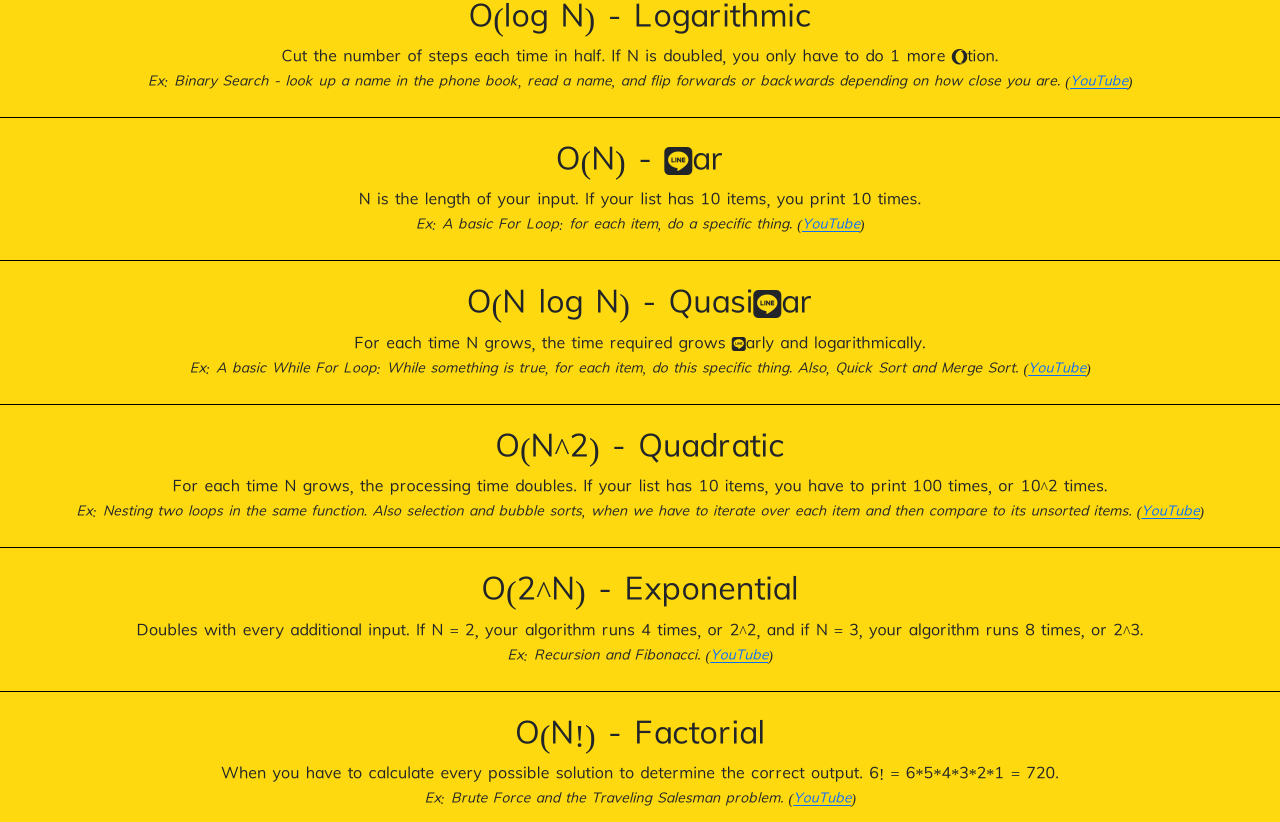
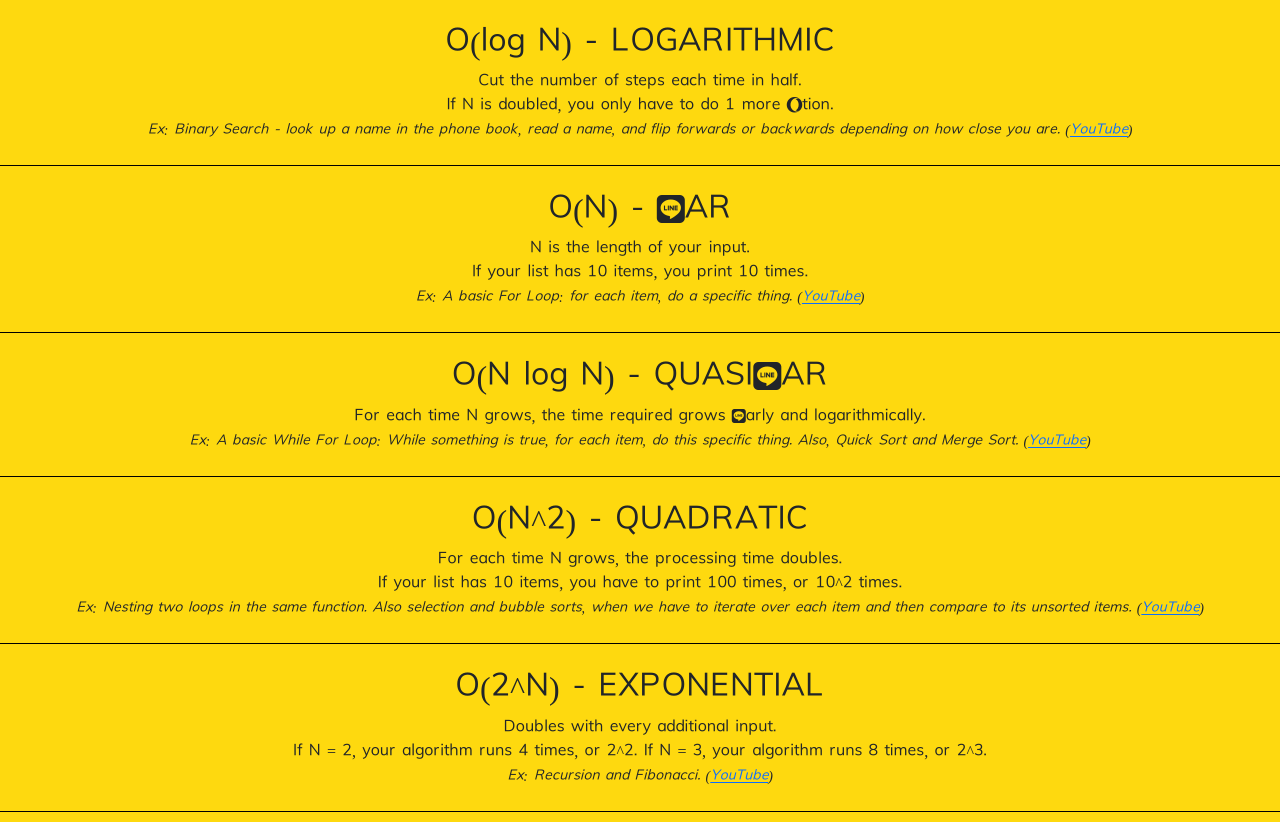
Before and after one commit to bg-write/big-doh, a React (Create React App) app: page /big-o in a window 1280 px wide. Shown: the part 1418-2240 px from the top of the page. Built offline with nearby package versions, Linux system fonts and the light colour scheme.

Commit message:
Post-Heroku Big O copy cleanup

```diff
--- a/src/components/BigO/BigO.jsx
+++ b/src/components/BigO/BigO.jsx
@@ -49,9 +49,9 @@ function BigO() {
 
 				<div id="bigO-container">
 					<div className="item-container">
-						<h2>O(1) - Constant</h2>
+						<h2>O(1) - CONSTANT</h2>
 						<p>
-							The input size doesn't matter. Whether your input (N) is 1 or
+							The input size doesn't matter.<br></br> Whether your input (N) is 1 or
 							1,000 values long, the algorithm still just takes one "step."
 							<br></br>
 							<i>
@@ -72,9 +72,9 @@ function BigO() {
 					</div>
 
 					<div className="item-container">
-						<h2>O(log N) - Logarithmic</h2>
+						<h2>O(log N) - LOGARITHMIC</h2>
 						<p>
-							Cut the number of steps each time in half. If N is doubled, you
+							Cut the number of steps each time in half.<br></br>If N is doubled, you
 							only have to do 1 more operation.<br></br>
 							<i>
 								<small>
@@ -95,9 +95,9 @@ function BigO() {
 					</div>
 
 					<div className="item-container">
-						<h2>O(N) - Linear</h2>
+						<h2>O(N) - LINEAR</h2>
 						<p>
-							N is the length of your input. If your list has 10 items, you
+							N is the length of your input.<br></br>If your list has 10 items, you
 							print 10 times.<br></br>
 							<i>
 								<small>
@@ -116,7 +116,7 @@ function BigO() {
 					</div>
 
 					<div className="item-container">
-						<h2>O(N log N) - Quasilinear</h2>
+						<h2>O(N log N) - QUASILINEAR</h2>
 						<p>
 							For each time N grows, the time required grows linearly and
 							logarithmically.<br></br>
@@ -139,9 +139,9 @@ function BigO() {
 					</div>
 
 					<div className="item-container">
-						<h2>O(N^2) - Quadratic</h2>
+						<h2>O(N^2) - QUADRATIC</h2>
 						<p>
-							For each time N grows, the processing time doubles. If your list
+							For each time N grows, the processing time doubles.<br></br>If your list
 							has 10 items, you have to print 100 times, or 10^2 times.<br></br>
 							<small>
 								<i>
@@ -162,10 +162,10 @@ function BigO() {
 					</div>
 
 					<div className="item-container">
-						<h2>O(2^N) - Exponential</h2>
+						<h2>O(2^N) - EXPONENTIAL</h2>
 						<p>
-							Doubles with every additional input. If N = 2, your algorithm runs
-							4 times, or 2^2, and if N = 3, your algorithm runs 8 times, or
+							Doubles with every additional input.<br></br>If N = 2, your algorithm runs
+							4 times, or 2^2. If N = 3, your algorithm runs 8 times, or
 							2^3.<br></br>
 							<small>
 								<i>
@@ -184,10 +184,10 @@ function BigO() {
 					</div>
 
 					<div className="item-container">
-						<h2>O(N!) - Factorial</h2>
+						<h2>O(N!) - FACTORIAL</h2>
 						<p>
 							When you have to calculate every possible solution to determine
-							the correct output. 6! = 6*5*4*3*2*1 = 720.<br></br>
+							the correct output.<br></br>6! = 6*5*4*3*2*1 = 720.<br></br>
 							<small>
 								<i>
 									Ex: Brute Force and the Traveling Salesman problem. (
```
Also changed, not shown: 1 other file (tests, documents, lock files or other folders).
